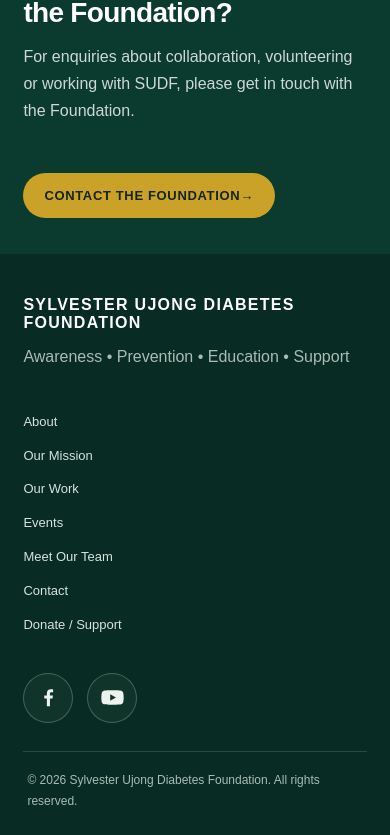
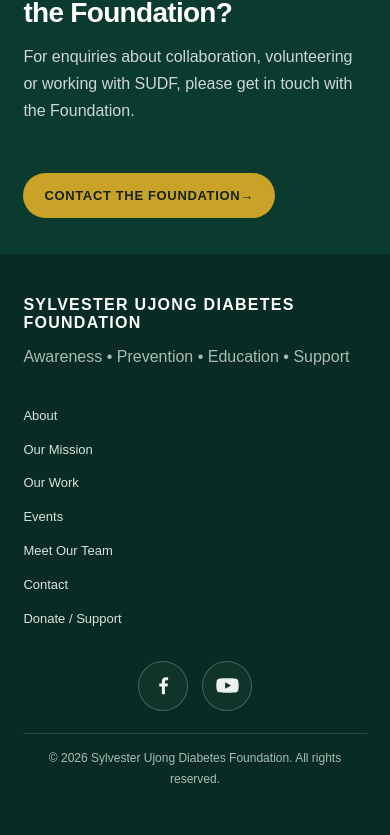
Before and after one commit to AkongShadrach/SUDF-website, a Next.js app: page /team in a window 390 px wide. Shown: the part 2722-3557 px from the top of the page. After the commit the page ends 3523 px from the top, so only its background shows below. Built offline with nearby package versions, Linux system fonts and the light colour scheme.

Commit message:
Round mobile volunteer CTA and centre compact footer

```diff
--- a/app/globals.css
+++ b/app/globals.css
@@ -2381,3 +2381,25 @@ body:has(main > .footer) {
     color: #fff4c9;
   }
 }
+
+/* Mobile footer alignment and compact finish */
+@media (max-width: 760px) {
+  .mobile-nav .mobile-volunteer-link {
+    border-radius: 999px !important;
+  }
+  .footer {
+    padding-bottom: calc(10px + env(safe-area-inset-bottom, 0px));
+    row-gap: 22px;
+  }
+  .footer > .sudf-footer-social {
+    width: 100%;
+    justify-content: center;
+    justify-self: center;
+  }
+  .footer-legal {
+    width: 100%;
+    margin: 0;
+    padding: 14px 0 0;
+    text-align: center;
+  }
+}
```
